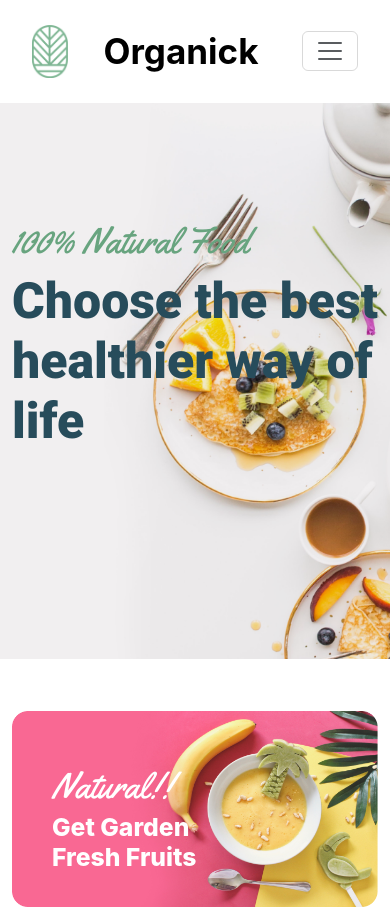
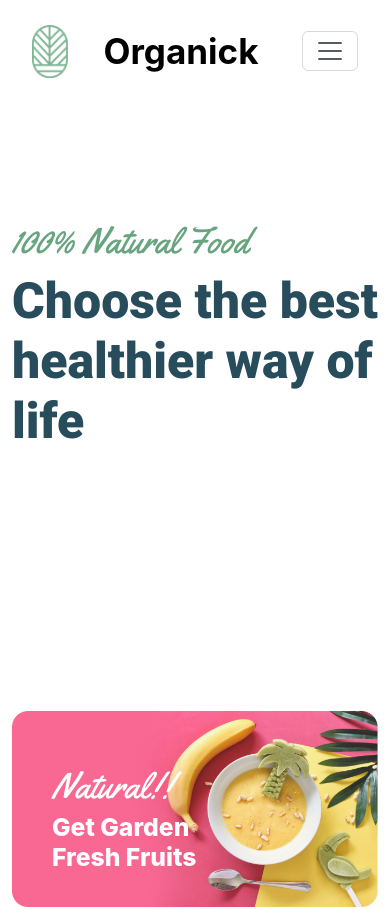
Before and after one commit to meetmorja/Organick, a React (Create React App) app: page / in a window 390 px wide. Shown: the top 909 px of the page. Built offline with nearby package versions, Linux system fonts and the light colour scheme.

Commit message:
add flies

```diff
--- a/src/Components/HomePage/Home.css
+++ b/src/Components/HomePage/Home.css
@@ -203,12 +203,15 @@
 .fix {
     mix-blend-mode: darken;
 }
-.cookies{
+
+.cookies {
     transition: 0.4s all linear;
 }
-.cookies:hover{
+
+.cookies:hover {
     background-color: #EFD372 !important;
 }
+
 .offers-section {
     padding: 150px 0px;
     background-color: #274C5B;
@@ -246,7 +249,6 @@
 }
 
 .foods {
-    background-color: #F1F8F4;
     padding: 100px 0px;
 }
 
@@ -461,7 +463,7 @@
 
 @media (max-width:765px) {
     .bg-image {
-        background-position: center;
+        background-image: none;
         height: 100%;
     }
 
@@ -504,6 +506,7 @@
 
     .f-image img {
         padding-top: 0px;
+        width: auto;
     }
 
     .testmonials {
@@ -531,7 +534,7 @@
     .eco-info {
         padding: 50px !important;
         top: 5% !important;
-        right: 8% !important;
+        right: 5% !important;
     }
 
     .leaf img {
@@ -577,6 +580,9 @@
         padding: 28px 39px 28px 39px;
     }
 
+    .test-title {
+        margin-top: 50px !important;
+    }
 }
 
 @media (max-width:360px) {
```
